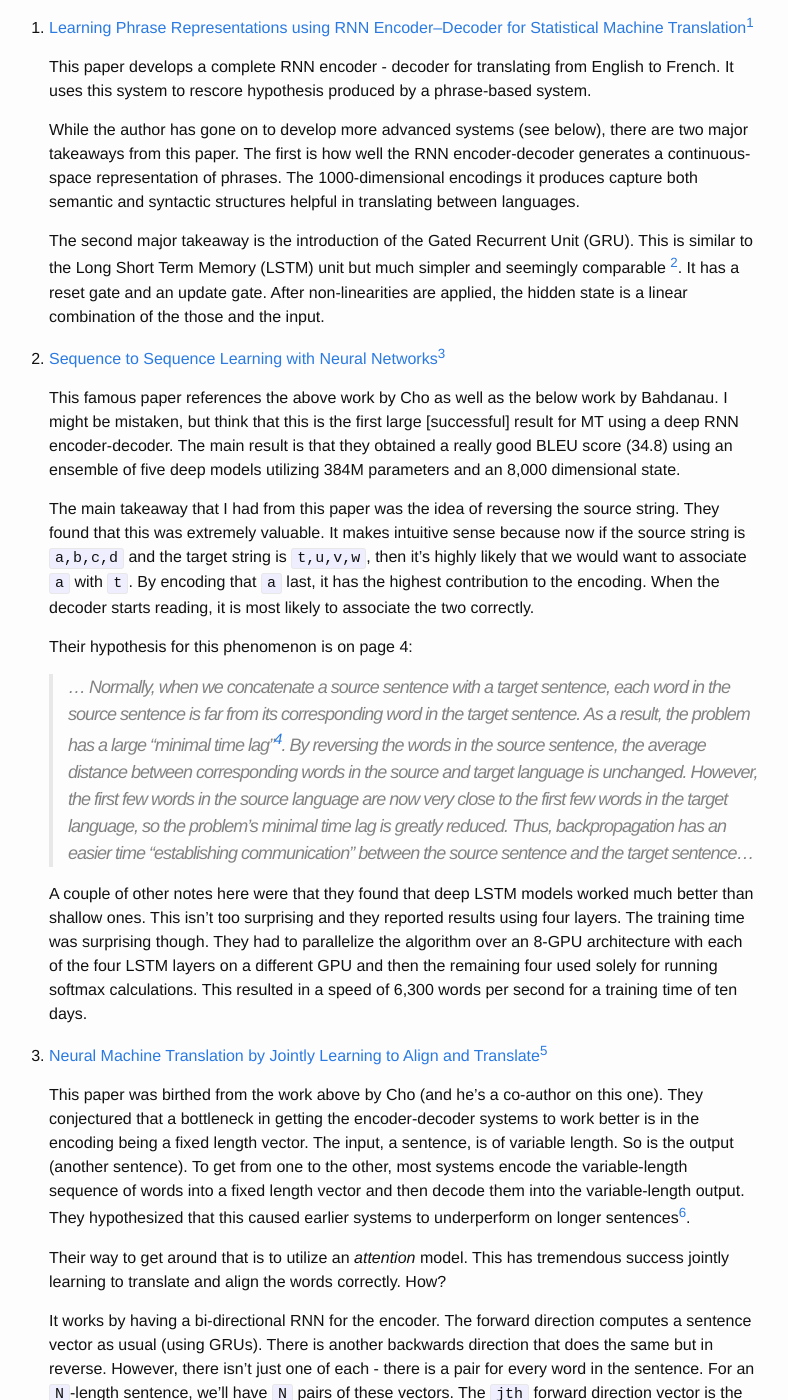
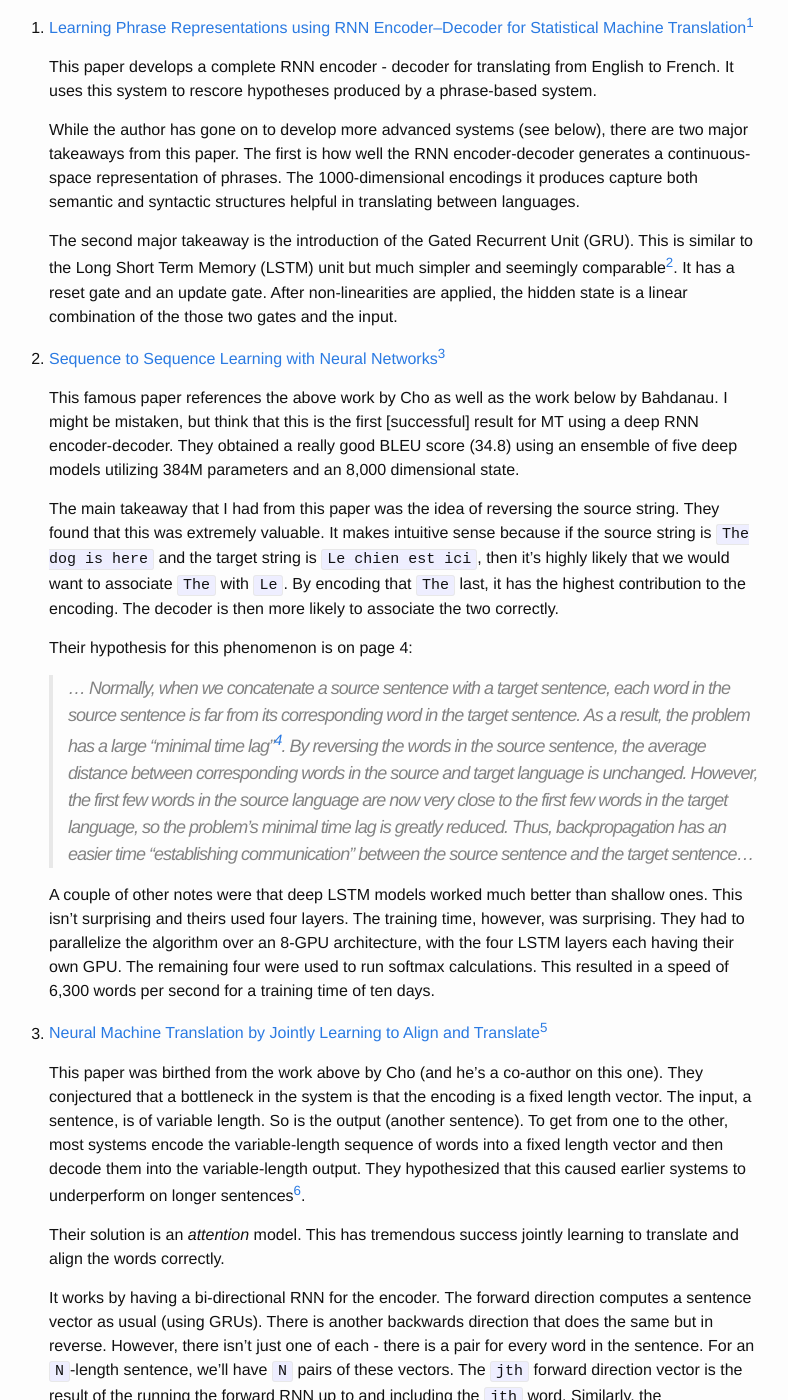
Before and after one commit to cinjon/cinjon.github.io, a Jekyll site: the page built from _posts/2015-10-27-machine-translation-papers-part-1.md, in a window 1280 px wide and 1400 px high, scrolled down 250 px. Shown: the whole window, without its empty margins (251-1039 px from the left). Built offline with Jekyll 4.4.1, drawn with Linux system fonts in a browser that asks for light colours; some of the changed text lies outside the part shown.

Commit message:
edits to ml papers.

````diff
--- a/_posts/2015-10-27-machine-translation-papers-part-1.md
+++ b/_posts/2015-10-27-machine-translation-papers-part-1.md
@@ -5,46 +5,39 @@
 tags: machine-translation,papers
 ---
 
-I've been thinking about a novel idea for Machine Translation. Here are a few of the papers I've explored to see if it's been done before.
+I've been thinking recently about a novel way to do Machine Translation. Here are a few of the papers I've explored to see if it's been done before.
 
 1. [Learning Phrase Representations using RNN Encoder–Decoder for Statistical Machine Translation](http://arxiv.org/pdf/1406.1078v3.pdf)[^1]
 
-   This paper develops a complete RNN encoder - decoder for translating from English to French. It uses this system to rescore hypothesis produced by a phrase-based system.
+   This paper develops a complete RNN encoder - decoder for translating from English to French. It uses this system to rescore hypotheses produced by a phrase-based system.
 
    While the author has gone on to develop more advanced systems (see below), there are two major takeaways from this paper. The first is how well the RNN encoder-decoder generates a continuous-space representation of phrases. The 1000-dimensional encodings it produces capture both semantic and syntactic structures helpful in translating between languages.
 
-   The second major takeaway is the introduction of the Gated Recurrent Unit (GRU). This is similar to the Long Short Term Memory (LSTM) unit but much simpler and seemingly comparable [^2]. It has a reset gate and an update gate. After non-linearities are applied, the hidden state is a linear combination of the those and the input.
+   The second major takeaway is the introduction of the Gated Recurrent Unit (GRU). This is similar to the Long Short Term Memory (LSTM) unit but much simpler and seemingly comparable[^2]. It has a reset gate and an update gate. After non-linearities are applied, the hidden state is a linear combination of the those two gates and the input.
 
 2. [Sequence to Sequence Learning with Neural Networks](http://papers.nips.cc/paper/5346-sequence-to-sequence-learning-with-neural-networks.pdf)[^3]
 
-   This famous paper references the above work by Cho as well as the below work by Bahdanau. I might be mistaken, but think that this is the first large [successful] result for MT using a deep RNN encoder-decoder. The main result is that they obtained a really good BLEU score (34.8) using an ensemble of five deep models utilizing 384M parameters and an 8,000 dimensional state.
+   This famous paper references the above work by Cho as well as the work below by Bahdanau. I might be mistaken, but think that this is the first [successful] result for MT using a deep RNN encoder-decoder. They obtained a really good BLEU score (34.8) using an ensemble of five deep models utilizing 384M parameters and an 8,000 dimensional state.
 
-   The main takeaway that I had from this paper was the idea of reversing the source string. They found that this was extremely valuable. It makes intuitive sense because now if the source string is ```a,b,c,d``` and the target string is ```t,u,v,w```, then it's highly likely that we would want to associate ```a``` with ```t```. By encoding that `a` last, it has the highest contribution to the encoding. When the decoder starts reading, it is most likely to associate the two correctly.
+   The main takeaway that I had from this paper was the idea of reversing the source string. They found that this was extremely valuable. It makes intuitive sense because if the source string is ```The dog is here``` and the target string is ```Le chien est ici```, then it's highly likely that we would want to associate ```The``` with ```Le```. By encoding that ```The``` last, it has the highest contribution to the encoding. The decoder is then more likely to associate the two correctly.
 
    Their hypothesis for this phenomenon is on page 4:
 
    >... Normally, when we concatenate a source sentence with a target sentence, each word in the source sentence is far from its corresponding word in the target sentence. As a result, the problem has a large "minimal time lag"[^4]. By reversing the words in the source sentence, the average distance between corresponding words in the source and target language is unchanged. However, the first few words in the source language are now very close to the first few words in the target language, so the problem’s minimal time lag is greatly reduced. Thus, backpropagation has an easier time "establishing communication" between the source sentence and the target sentence...
 
-   A couple of other notes here were that they found that deep LSTM models worked much better than shallow ones. This isn't too surprising and they reported results using four layers. The training time was surprising though. They had to parallelize the algorithm over an 8-GPU architecture with each of the four LSTM layers on a different GPU and then the remaining four used solely for running softmax calculations. This resulted in a speed of 6,300 words per second for a training time of ten days.
+   A couple of other notes were that deep LSTM models worked much better than shallow ones. This isn't surprising and theirs used four layers. The training time, however, was surprising. They had to parallelize the algorithm over an 8-GPU architecture, with the four LSTM layers each having their own GPU. The remaining four were used to run softmax calculations. This resulted in a speed of 6,300 words per second for a training time of ten days.
 
 3. [Neural Machine Translation by Jointly Learning to Align and Translate](http://arxiv.org/abs/1409.0473)[^5]
 
-   This paper was birthed from the work above by Cho (and he's a co-author on this one). They conjectured that a bottleneck in getting the encoder-decoder systems to work better is in the encoding being a fixed length vector. The input, a sentence, is of variable length. So is the output (another sentence). To get from one to the other, most systems encode the variable-length sequence of words into a fixed length vector and then decode them into the variable-length output. They hypothesized that this caused earlier systems to underperform on longer sentences[^6].
+   This paper was birthed from the work above by Cho (and he's a co-author on this one). They conjectured that a bottleneck in the system is that the encoding is a fixed length vector. The input, a sentence, is of variable length. So is the output (another sentence). To get from one to the other, most systems encode the variable-length sequence of words into a fixed length vector and then decode them into the variable-length output. They hypothesized that this caused earlier systems to underperform on longer sentences[^6].
 
-   Their way to get around that is to utilize an *attention* model. This has tremendous success jointly learning to translate and align the words correctly. How?
+   Their solution is an *attention* model. This has tremendous success jointly learning to translate and align the words correctly.
 
    It works by having a bi-directional RNN for the encoder. The forward direction computes a sentence vector as usual (using GRUs). There is another backwards direction that does the same but in reverse. However, there isn't just one of each - there is a pair for every word in the sentence. For an `N`-length sentence, we'll have `N` pairs of these vectors. The `jth` forward direction vector is the result of the running the forward RNN up to and including the `jth` word. Similarly, the corresponding `jth` backward direction vector is the result of running the backward RNN up to and including the `jth` word. Each of these pairs are concatenated together and called an Annotation. Think of them as being a summary of the preceding and following words, focused on the nearby words.
 
-   Now the decoder takes these Annotations as input. It then needs to decide which Annotation to *pay attention to.* It does this by computing a probability for each Annotation where the input is influenced by an alignment model which scores how well the inputs around each position and the output at the specified position match. This feed-forward neural network is jointly trained with the whole system.
+   Now the decoder takes these Annotations as input. It then needs to decide which Annotation to *pay attention to*. It does this by computing a probability for each Annotation where the input is influenced by an alignment model. That model scores how well the inputs around each position match with the output at the specified position. It's a feed-forward neural network that is jointly trained with the whole system.
 
-
-
-
-
-
-
-
-
+<br><br><br>
 
 [^1]: Cho et al, Universite de Montreal
 [^2]: A later [paper](http://arxiv.org/abs/1412.3555) by Chung et al suggests this.
````
Also changed, not shown: 2 other files.
